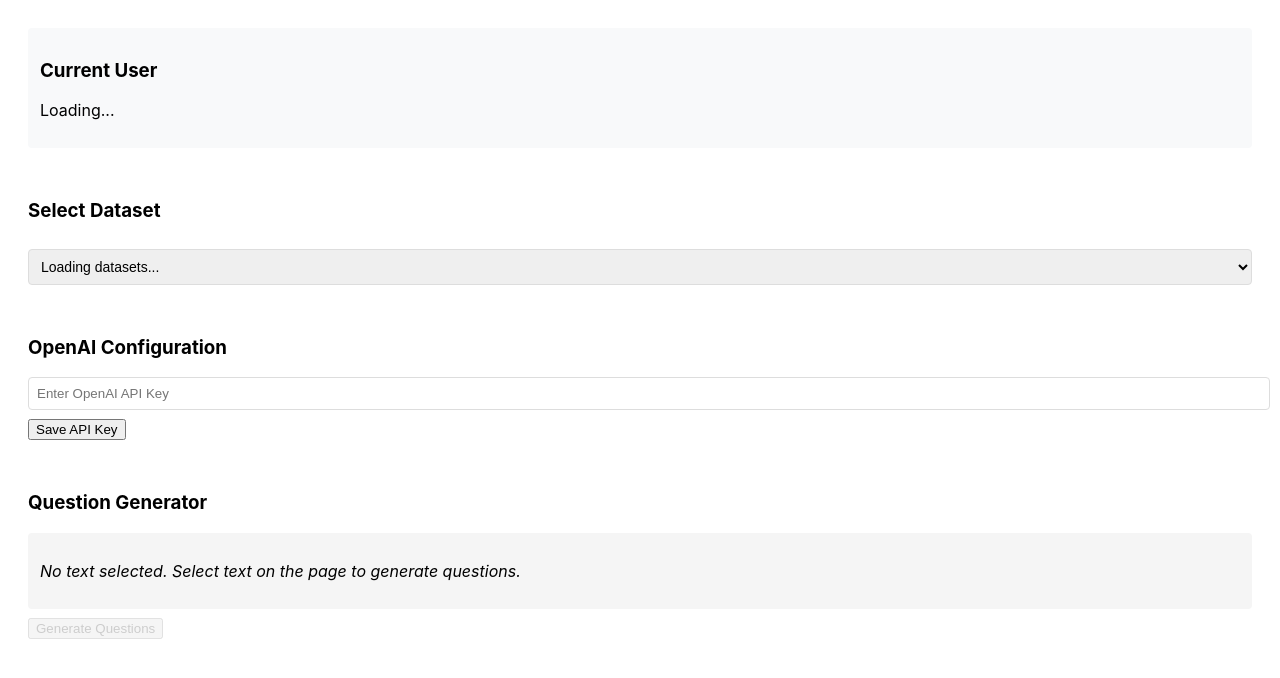
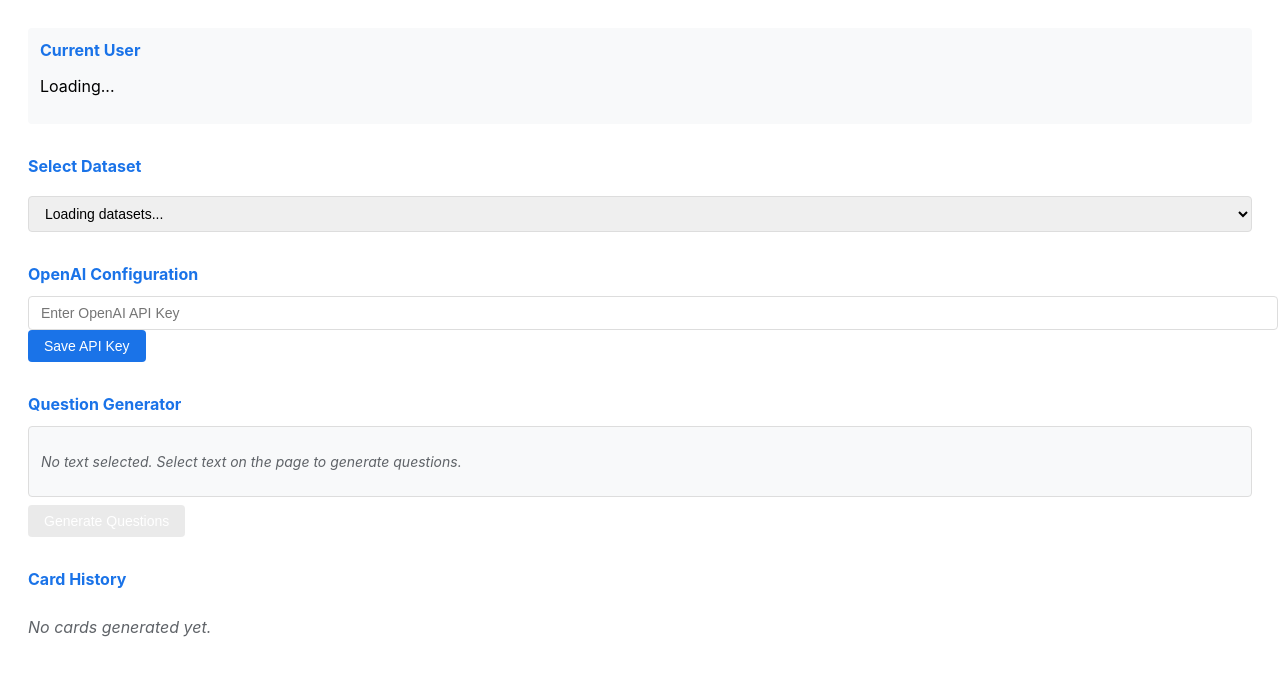
Before and after one commit to KayTeo/mimir-extension, a website built with webpack: page sidepanel.html in a window 1280 px wide. Built offline with nearby package versions, Linux system fonts and the light colour scheme; some packages are replaced by stand-ins of ours.

Commit message:
Styling for side panel

```diff
--- a/sidepanel.html
+++ b/sidepanel.html
@@ -5,13 +5,19 @@
     <style>
       body {
         padding: 20px;
-        font-family: -apple-system, BlinkMacSystemFont, 'Segoe UI', Roboto, sans-serif;
+        font-family: -apple-system, BlinkMacSystemFont, 'Segoe UI', Roboto, Oxygen, Ubuntu, Cantarell, sans-serif;
       }
 
       .container {
         display: flex;
         flex-direction: column;
         gap: 16px;
+      }
+
+      h3 {
+        font-size: 16px;
+        margin: 0 0 12px 0;
+        color: #1a73e8;
       }
 
       .user-info {
@@ -27,30 +33,69 @@
         gap: 8px;
       }
 
-      select {
-        padding: 8px;
+      select, input {
+        padding: 8px 12px;
         border: 1px solid #ddd;
         border-radius: 4px;
         font-size: 14px;
         width: 100%;
       }
 
+      select:focus, input:focus {
+        outline: none;
+        border-color: #1a73e8;
+      }
+
+      button {
+        padding: 8px 16px;
+        background-color: #1a73e8;
+        color: white;
+        border: none;
+        border-radius: 4px;
+        cursor: pointer;
+        font-size: 14px;
+        font-weight: 500;
+      }
+
+      button:hover {
+        background-color: #1557b0;
+      }
+
+      button.secondary {
+        background-color: transparent;
+        color: #1a73e8;
+        border: 1px solid #1a73e8;
+      }
+
+      button.secondary:hover {
+        background-color: #f1f3f4;
+      }
+
+      button:disabled {
+        opacity: 0.6;
+        cursor: not-allowed;
+        background-color: #ddd;
+      }
+
       .status {
         font-size: 14px;
-        padding: 8px;
+        padding: 8px 12px;
         border-radius: 4px;
+        margin: 8px 0;
         display: none;
       }
 
       .status.error {
         background-color: #fce8e6;
         color: #d93025;
+        border: 1px solid #fad2cf;
         display: block;
       }
 
       .status.success {
         background-color: #e6f4ea;
         color: #137333;
+        border: 1px solid #ceead6;
         display: block;
       }
 
@@ -58,30 +103,19 @@
         margin: 16px 0;
       }
 
-      .api-config input {
-        width: 100%;
-        padding: 8px;
-        margin-bottom: 8px;
-        border: 1px solid #ddd;
-        border-radius: 4px;
-      }
-
       .selected-text {
-        background: #f5f5f5;
+        background: #f8f9fa;
         padding: 12px;
         border-radius: 4px;
         margin: 8px 0;
         max-height: 150px;
         overflow-y: auto;
+        border: 1px solid #ddd;
+        font-size: 14px;
       }
 
       .generated-questions {
         margin-top: 16px;
-      }
-
-      button:disabled {
-        opacity: 0.6;
-        cursor: not-allowed;
       }
 
       .question-item {
@@ -90,6 +124,24 @@
         margin: 8px 0;
         border: 1px solid #ddd;
         border-radius: 4px;
+        font-size: 14px;
+        transition: all 0.2s ease;
+      }
+
+      .question-item:hover {
+        border-color: #1a73e8;
+        box-shadow: 0 1px 3px rgba(0,0,0,0.1);
+      }
+
+      .card-list {
+        display: flex;
+        flex-direction: column;
+        gap: 8px;
+      }
+
+      em {
+        color: #5f6368;
+        font-style: italic;
       }
     </style>
   </head>
@@ -122,6 +174,13 @@
         <div id="generatedQuestions" class="generated-questions"></div>
       </div>
 
+      <div class="card-history">
+        <h3>Card History</h3>
+        <div id="cardHistory" class="card-list">
+          <p><em>No cards generated yet.</em></p>
+        </div>
+      </div>
+
       <div id="status" class="status"></div>
     </div>
     <script src="sidepanel.js"></script>
```
